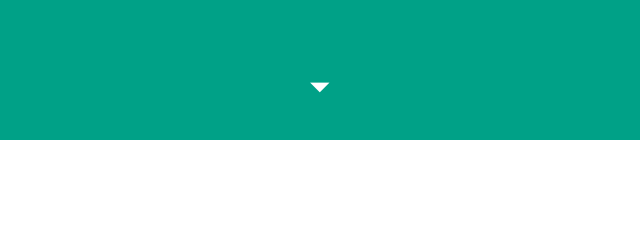
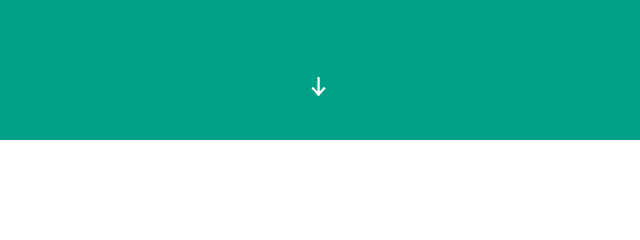
Before and after one commit to mynar7/odd_thanks, a plain HTML site: page index.html in a window 1280 px wide. Shown: the part 504-744 px from the top of the page, 316-956 px from the left. Drawn offline with Linux system fonts and the light colour scheme.

Commit message:
change down arrow

```diff
--- a/index.html
+++ b/index.html
@@ -14,7 +14,7 @@
       <p>Thank you for making</p>
       <img src="assets/oddball-text.png" alt="oddball name logo">
       <p>a great place to work.</p>
-      <p class="scroll-down">&#9207;</p>
+      <p class="scroll-down">&ShortDownArrow;</p>
     </header>
     <main>
       <section class="me-and-why-the-gift">
```
